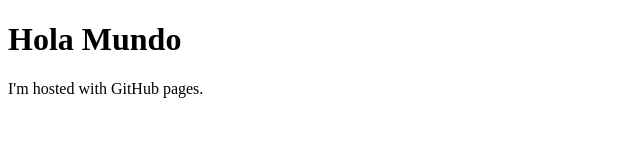
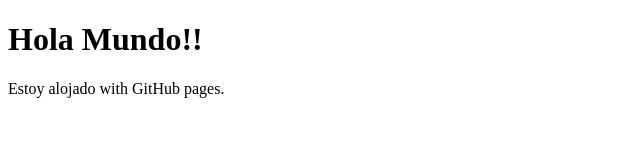
Before and after one commit to SanketV/SanketV.github.io, a plain HTML site: page index.html in a window 1280 px wide. Shown: the full height of the page, 0-640 px from the left. Drawn offline with Linux system fonts and the light colour scheme.

Commit message:
Spanish message.

```diff
--- a/index.html
+++ b/index.html
@@ -2,8 +2,8 @@
 <html>
 
 <body>
-    <h1>Hola Mundo</h1>
-    <p>I'm hosted with GitHub pages.</p>
+    <h1>Hola Mundo!!</h1>
+    <p>Estoy alojado with GitHub pages.</p>
 </body>
 
 </html>
```
